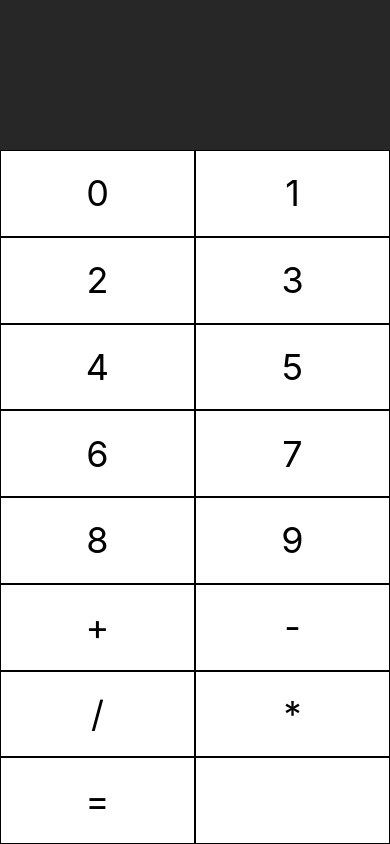
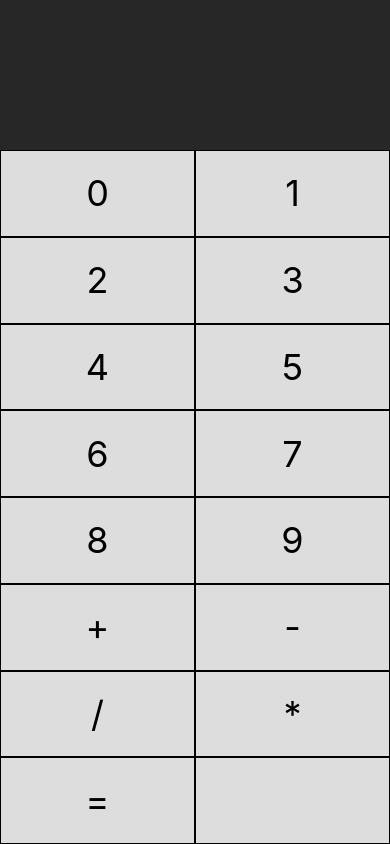
Before and after one commit to taydunworth/react-native-calculator, a React Native app: screen / in a window 390 px wide. Built offline with nearby package versions, Linux system fonts and the light colour scheme.

Commit message:
Adds functionality of value showing in input box on button click

```diff
--- a/src/components/screens/Calc.js
+++ b/src/components/screens/Calc.js
@@ -1,5 +1,5 @@
 import React, { Component } from 'react'
-import { View, StyleSheet, Text, TextInput } from 'react-native'
+import { View, StyleSheet, Text, TextInput, TouchableOpacity } from 'react-native'
 
 class Calc extends Component {
     constructor() {
@@ -32,12 +32,18 @@ class Calc extends Component {
                         }
                         return (
                             <View style={styles.row}>
-                                <View style={styles.button}>
+                                <TouchableOpacity
+                                    style={styles.button}
+                                    onPress={this.handleInput.bind(this, this.validKeys[i])}
+                                >
                                     <Text style={styles.btnText}>{ this.validKeys[i] }</Text>
-                                </View>
-                                <View style={styles.button}>
+                                </TouchableOpacity>
+                                <TouchableOpacity
+                                    style={styles.button}
+                                    onPress={this.handleInput.bind(this, this.validKeys[i+1])}
+                                >
                                     <Text style={styles.btnText}>{ this.validKeys[i+1] }</Text>
-                                </View>
+                                </TouchableOpacity>
                             </View>
                         )
                     })}
@@ -60,7 +66,8 @@ const styles = StyleSheet.create({
         flex: 1,
         borderWidth: 1,
         justifyContent: "center",
-        alignItems: "center"
+        alignItems: "center",
+        backgroundColor: "#ddd"
     },
     row: {
         flex: 1,
```
